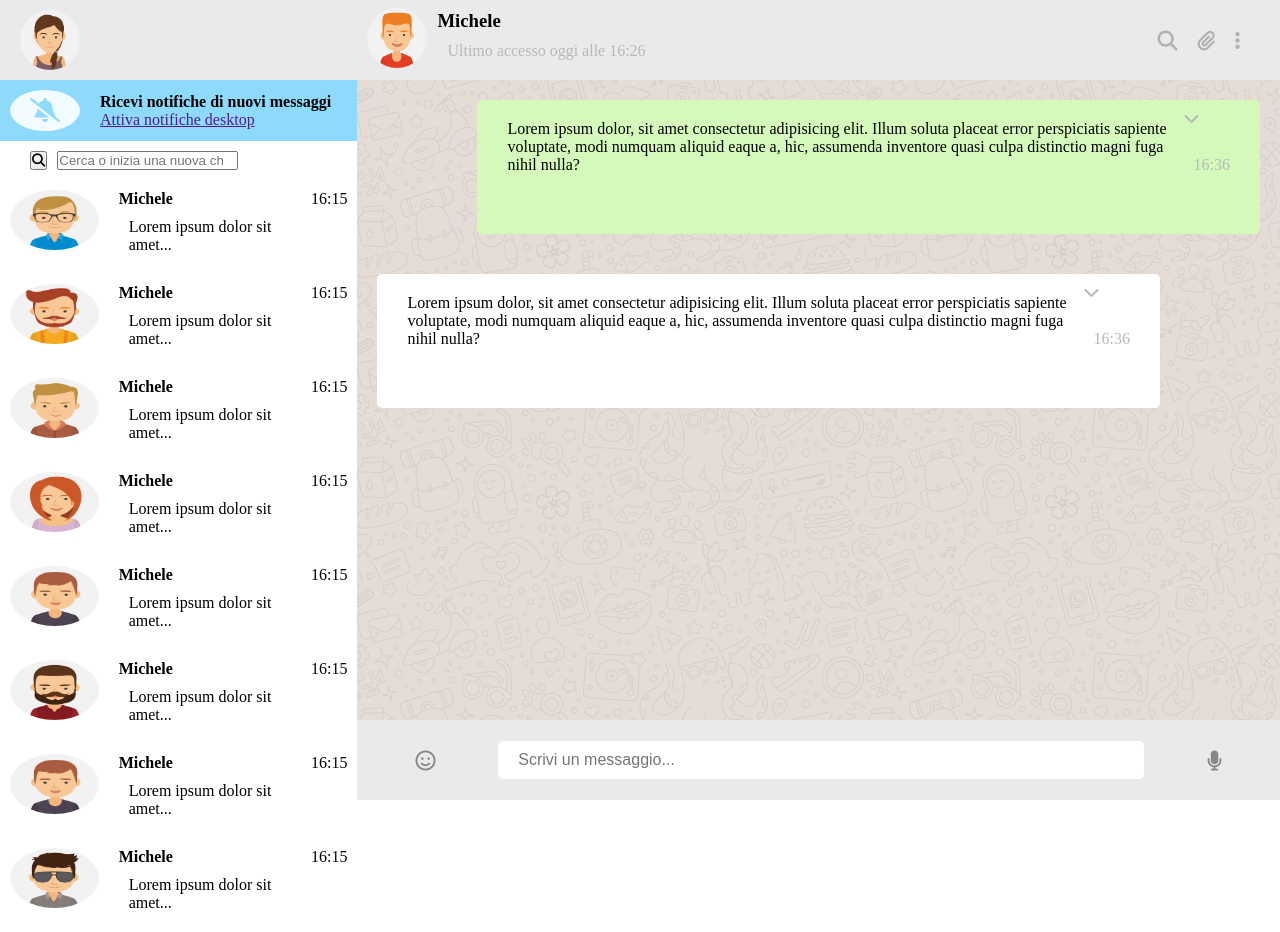
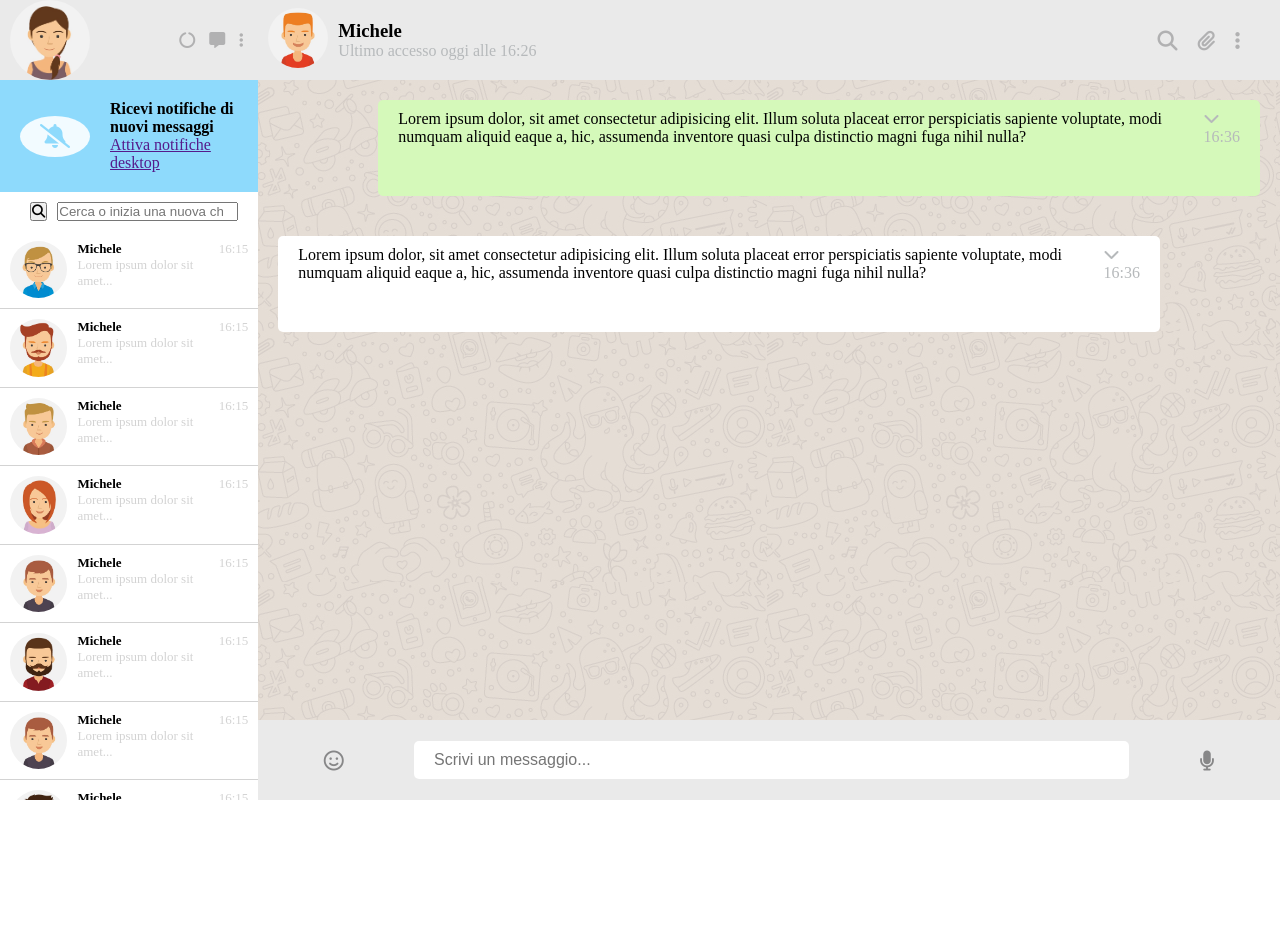
Before and after one commit to gianlivio/html-css-boolzapp, a plain HTML site: page index.html in a window 1280 px wide. After the commit the page ends 800 px from the top, so only its background shows below. Drawn offline with Linux system fonts and the light colour scheme.

Commit message:
add: profile section icons

```diff
--- a/css/style.css
+++ b/css/style.css
@@ -93,6 +93,12 @@ img {
     display: none;
 }
 
+.profile-section-icons {
+    display: none;
+
+}
+
+
 /* MAIN */
 
 .chat-container .sent {
@@ -117,7 +123,7 @@ img {
     justify-content: space-between;
 }
 
-.chats li div{
+.chats li div {
     display: none;
 }
 
@@ -156,6 +162,8 @@ img {
 /* Media Query tablet 768px */
 @media (min-width: 768px) {
 
+
+
     .header-container-options {
         display: block;
         display: flex;
@@ -172,7 +180,7 @@ img {
 
     .left-sidebar-part {
         display: block;
-        width: 50%;
+        width: 30%;
 
     }
 
@@ -180,14 +188,14 @@ img {
         height: 10vh;
         background-color: #eaeaea;
         padding: 10px;
-        ;
+
 
     }
 
     .profile-section img {
         height: 10vh;
         border-radius: 50%;
-        padding: 10px;
+
     }
 
     .sidebar {
@@ -196,16 +204,13 @@ img {
     }
 
     .chats li img {
-        height: 10vh;
-        width: 10vw;
+        border-radius: 50%;
+        padding: 10px;
+
     }
 
-    .sidebar .chats li img {
 
-        height: 10vh;
-        border-radius: 50%;
-        padding: 10px;
-    }
+
 
     .footer-container {
         display: flex;
@@ -215,9 +220,7 @@ img {
 
 
     .footer-container i {
-
         display: block;
-
     }
 
     .msg {
@@ -233,15 +236,20 @@ img {
 
     /* mostrare le nuove sezioni  */
     .notifications,
-    .search-chat {
+    .search-chat-section {
         display: block;
+    }
+
+    .profile-section-icons {
+        display: block;
+
     }
 
     /* sezione notifiche */
     .notifications {
         gap: 10px;
         width: 100%;
-        padding: 10px;
+        padding: 20px;
         display: flex;
         align-items: center;
         background-color: #8edafc;
@@ -261,26 +269,58 @@ img {
     .search-chat-section {
         gap: 10px;
         width: 100%;
-
         display: flex;
         align-items: center;
         background-color: white;
         margin: 10px 20px;
 
     }
-        /* icona ricerca */
+
+
 
     /* sezione chats */
 
     .chats li {
         display: flex;
         align-items: flex-start;
+        border-bottom: 1px solid lightgray;
+
 
     }
 
- .chats li div, p {
+    .chats li div {
         display: block;
-    padding: 10px;
+        margin-top: 10px;
+        padding-right: 10px;
+        font-size: small;
     }
 
+    .chats li div p {
+        color: lightgray;
     }
+
+    .chats li img {
+        width: 30%;
+    }
+
+    /* sidebar scroll chat*/
+    .sidebar {
+        height: calc(100vh - 80px);
+        overflow-y: auto;
+    }
+
+    /* sidebar scroll chatt */
+    .chat-container {
+        height: calc(100vh - 160px);
+        overflow-y: auto;
+    }
+
+    .profile-section {
+        justify-content: space-between;
+    }
+
+    .profile-section-icons a i {
+        color: #b1b1b2;
+        padding: 5px;
+    }
+}
--- a/index.html
+++ b/index.html
@@ -21,7 +21,13 @@
     <section class="left-sidebar-part">
         <!-- PROFILE SECTION -->
         <div class="profile-section flex align-items">
-            <img src="./img/avatar_io.jpg" alt="">
+            <img class="friend-img" src="./img/avatar_io.jpg" alt="">
+            <div class="profile-section-icons">
+                <a href=""><i class="fa-solid fa-circle-notch"></i></a>
+                <a href=""><i class="fa-solid fa-message"></i></a>
+                <a href=""><i class="fa-solid fa-ellipsis-vertical"></i></a>
+            </div>
+
         </div>
         <!-- /PROFILE-SECTION -->
 
@@ -41,7 +47,7 @@
                 <button>
                     <i class="fa fa-search search-icon"></i>
                 </button>
-                <input class="a" type="search" id="search-chat" placeholder="Cerca o inizia una nuova chat" >
+                <input class="a" type="search" id="search-chat" placeholder="Cerca o inizia una nuova chat">
 
             </div>
 
@@ -55,24 +61,30 @@
                             <h4 class="chat-name">Michele</h4>
                             <p class="chat-message-preview">Lorem ipsum dolor sit amet...</p>
                         </div>
+                        <div>
                             <p class="chat-time">16:15</p>
+                        </div>
 
                     </li>
-                    <li><img
-                         src="./img/avatar_4.jpg" alt="">
+                    <li>
+                        <img src="./img/avatar_4.jpg" alt="">
                         <div class="chat-details">
                             <h4 class="chat-name">Michele</h4>
                             <p class="chat-message-preview">Lorem ipsum dolor sit amet...</p>
                         </div>
+                        <div>
                             <p class="chat-time">16:15</p>
+                        </div>
                     </li>
-                    <li><img
-                         src="./img/avatar_5.jpg" alt="">
+                    <li>
+                        <img src="./img/avatar_5.jpg" alt="">
                         <div class="chat-details">
                             <h4 class="chat-name">Michele</h4>
                             <p class="chat-message-preview">Lorem ipsum dolor sit amet...</p>
                         </div>
+                        <div>
                             <p class="chat-time">16:15</p>
+                        </div>
                     </li>
                     <li>
                         <img src="./img/avatar_6.jpg" alt="">
@@ -80,7 +92,9 @@
                             <h4 class="chat-name">Michele</h4>
                             <p class="chat-message-preview">Lorem ipsum dolor sit amet...</p>
                         </div>
+                        <div>
                             <p class="chat-time">16:15</p>
+                        </div>
                     </li>
                     <li>
                         <img src="./img/avatar_7.jpg" alt="">
@@ -88,7 +102,9 @@
                             <h4 class="chat-name">Michele</h4>
                             <p class="chat-message-preview">Lorem ipsum dolor sit amet...</p>
                         </div>
+                        <div>
                             <p class="chat-time">16:15</p>
+                        </div>
                     </li>
                     <li>
                         <img src="./img/avatar_8.jpg" alt="">
@@ -96,7 +112,9 @@
                             <h4 class="chat-name">Michele</h4>
                             <p class="chat-message-preview">Lorem ipsum dolor sit amet...</p>
                         </div>
+                        <div>
                             <p class="chat-time">16:15</p>
+                        </div>
                     </li>
                     <li>
                         <img src="./img/avatar_7.jpg" alt="">
@@ -104,7 +122,9 @@
                             <h4 class="chat-name">Michele</h4>
                             <p class="chat-message-preview">Lorem ipsum dolor sit amet...</p>
                         </div>
+                        <div>
                             <p class="chat-time">16:15</p>
+                        </div>
                     </li>
                     <li>
                         <img src="./img/avatar_2.jpg" alt="">
@@ -112,7 +132,9 @@
                             <h4 class="chat-name">Michele</h4>
                             <p class="chat-message-preview">Lorem ipsum dolor sit amet...</p>
                         </div>
+                        <div>
                             <p class="chat-time">16:15</p>
+                        </div>
                     </li>
                 </ul>
             </div>
@@ -120,7 +142,7 @@
         <!-- /SIDEBAR -->
     </section>
 
-    <section class="right-chat.part">
+    <section class="right-chat-part">
         <header>
             <section>
                 <div class="header-container flex ">
```
Lines whose indentation alone changed are shown as unchanged.
